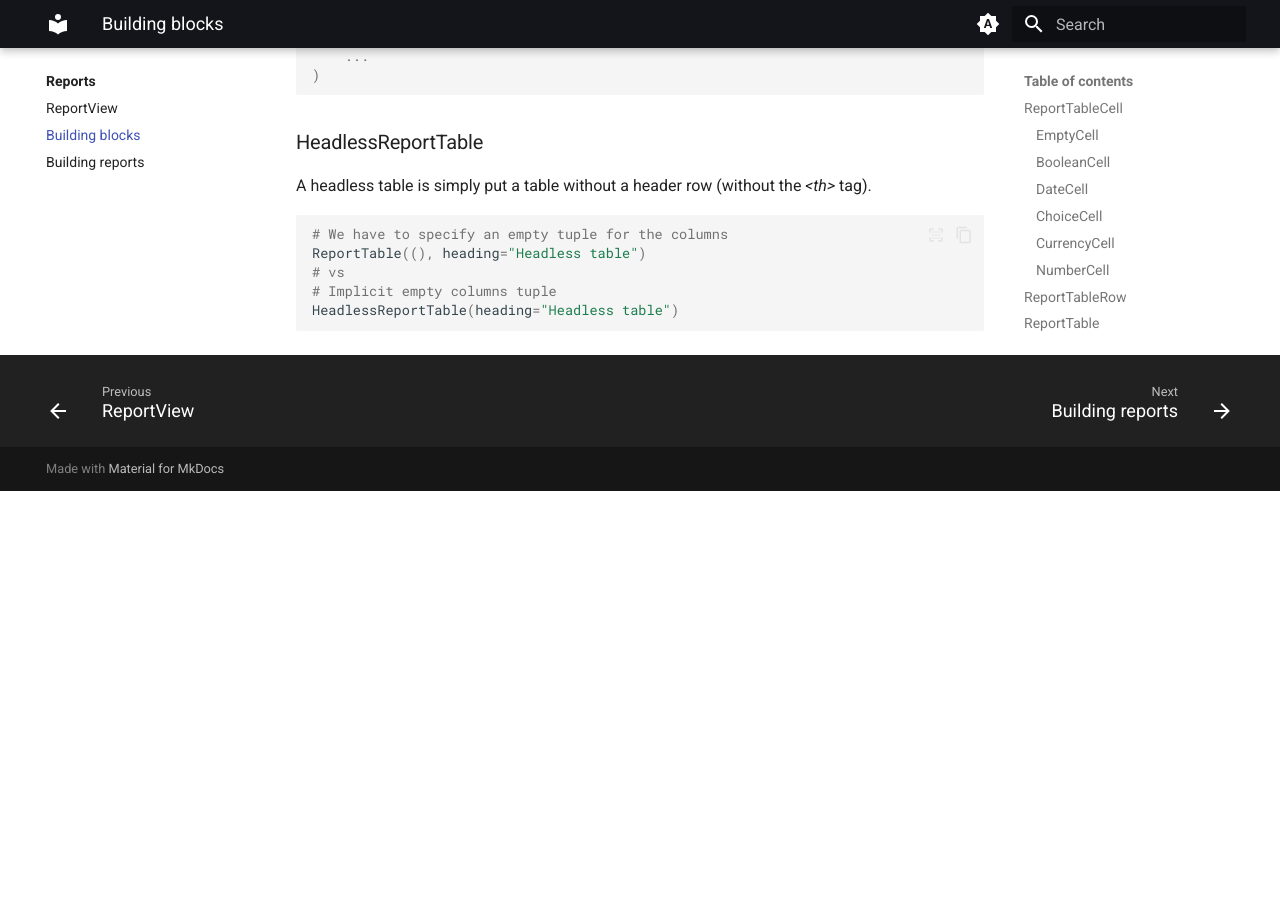
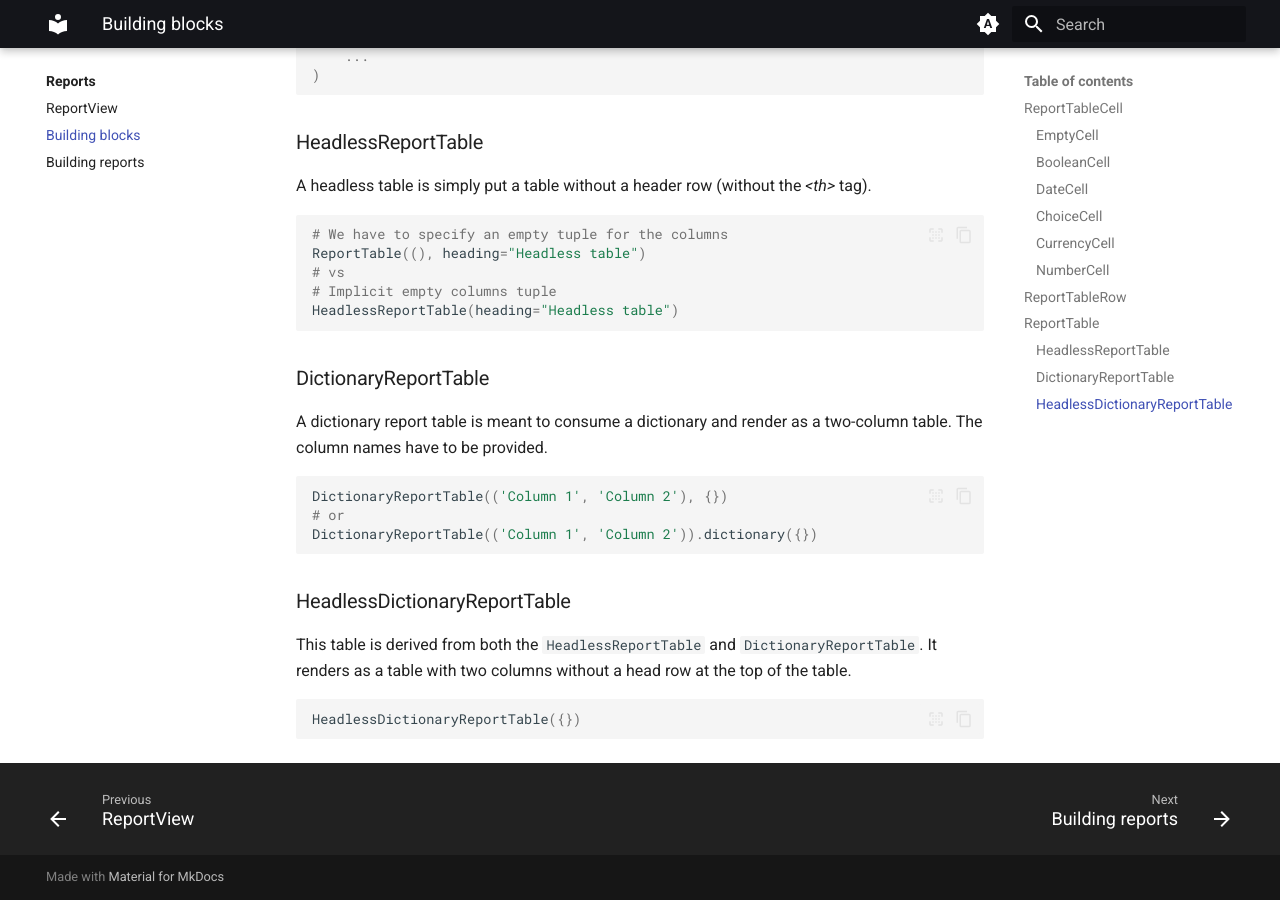
Before and after one commit to Pzdrs/asbd-docs, an MkDocs documentation site: the page built from docs/reports/building-blocks.md, in a window 1280 px wide and 900 px high, scrolled down 5160 px. Built offline with MkDocs 1.6.1 and Material for MkDocs 9.7.7, drawn with Linux system fonts in a browser that asks for light colours; before the commit the page ends 5651 px from its top, so only the background shows below that.

Commit message:
added: new report table derivatives

````diff
--- a/docs/reports/building-blocks.md
+++ b/docs/reports/building-blocks.md
@@ -251,3 +251,21 @@ ReportTable((), heading="Headless table")
 # Implicit empty columns tuple
 HeadlessReportTable(heading="Headless table")
 ```
+
+### DictionaryReportTable
+
+A dictionary report table is meant to consume a dictionary and render as a two-column table. The column names have to be provided.
+
+```Python
+DictionaryReportTable(('Column 1', 'Column 2'), {})
+# or
+DictionaryReportTable(('Column 1', 'Column 2')).dictionary({})
+```
+
+### HeadlessDictionaryReportTable
+
+This table is derived from both the `HeadlessReportTable` and `DictionaryReportTable`. It renders as a table with two columns without a head row at the top of the table.
+
+```Python
+HeadlessDictionaryReportTable({})
+```
````
